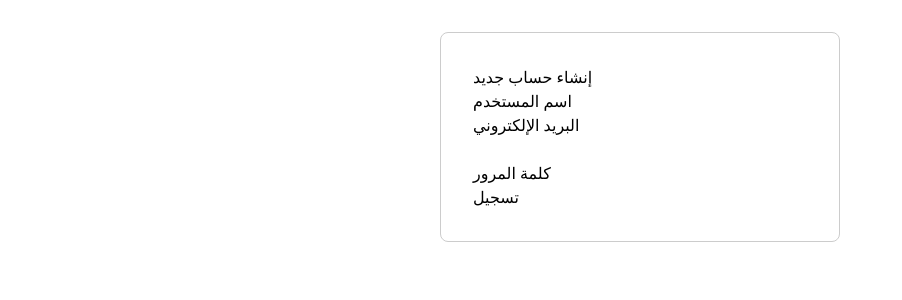
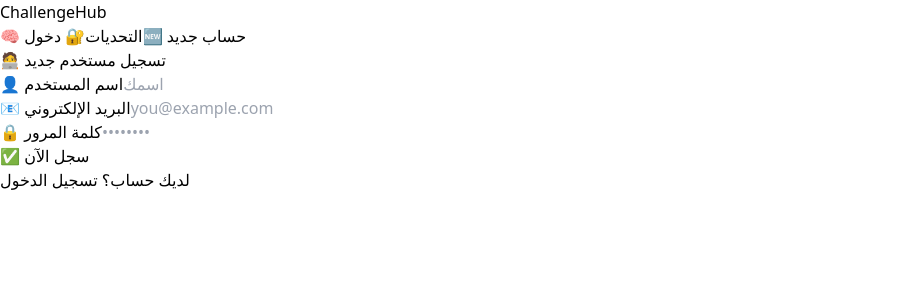
Before and after one commit to hdsm55/ChallengeHub, a React (Vite) app in the folder client/: page /register in a window 1280 px wide. Shown: the top 300 px of the page, without its empty margins (0-902 px from the left). Built offline with nearby package versions, Linux system fonts and the light colour scheme.

Commit message:
feat: implement Layout component and enhance routing structure; improve UI and error handling across various pages

```diff
--- a/client/src/App.jsx
+++ b/client/src/App.jsx
@@ -4,38 +4,30 @@
   Route,
   Navigate,
 } from 'react-router-dom';
-import { useAuth } from './context/AuthContext'; // استيراد السياق الخاص بالمستخدم
-import Login from './pages/Login'; // صفحة تسجيل الدخول
-import Register from './pages/Register'; // ← أضف هذا الاستيراد
-import Challenges from './pages/Challenges'; // ← أضف هذا الاستيراد لاحقًا
-import AddChallenge from './pages/AddChallenge'; // استيراد
-import ChallengeDetails from './pages/ChallengeDetails'; // استيراد تفاصيل التحدي
-import EditChallenge from './pages/EditChallenge'; // استيراد صفحة تعديل التحدي
-import { Toaster } from 'react-hot-toast';
-// لاحقًا نضيف Register و Challenges`
+
+import { useAuth } from './context/AuthContext';
+import Layout from './components/Layout';
+import Login from './pages/Login';
+import Register from './pages/Register';
+import Challenges from './pages/Challenges';
+import AddChallenge from './pages/AddChallenge';
+import ChallengeDetails from './pages/ChallengeDetails';
+import EditChallenge from './pages/EditChallenge';
 
 function App() {
   const { user } = useAuth();
-  console.log(user); // Log the user to use the variable and avoid the error
-  // console.log(user); // لو حبيت تشوف بيانات المستخدم في الكونسول
-
   return (
     <Router>
-      <Toaster position="top-center" />
       <Routes>
-        <Route path="/challenges/:id/edit" element={<EditChallenge />} />
-        <Route path="/add" element={<AddChallenge />} />
-        <Route path="/challenges/:id" element={<ChallengeDetails />} />
-        {/* هنا نضيف لاحقًا صفحة إضافة تحدٍ */}
-        <Route path="/login" element={<Login />} />
-        <Route path="/register" element={<Register />} /> {/* صفحة التسجيل */}
-        {/* هنا نضيف لاحقًا صفحة التحديات */}
-        <Route path="/challenges" element={<Challenges />} />
-        {/* إذا كان المستخدم مسجل دخول، يمكنه الوصول إلى صفحة التحديات */}
-        {/* <Route path="/challenges" element={user ? <Challenges /> : <Navigate to="/login" replace />} /> */}
-        {/* هنا نضيف لاحقًا الصفحات المحمية بعد تسجيل الدخول */}
-        {/* إعادة توجيه: لو دخل المستخدم مسار غير موجود */}
-        <Route path="*" element={<Navigate to="/login" replace />} />
+        <Route path="/" element={<Layout />}>
+          <Route path="/login" element={<Login />} />
+          <Route path="/register" element={<Register />} />
+          <Route path="/challenges" element={<Challenges />} />
+          <Route path="/add" element={<AddChallenge />} />
+          <Route path="/challenges/:id" element={<ChallengeDetails />} />
+          <Route path="/challenges/:id/edit" element={<EditChallenge />} />
+          <Route path="*" element={<Navigate to="/login" replace />} />
+        </Route>
       </Routes>
     </Router>
   );
--- /dev/null
+++ b/client/src/components/Layout.jsx
@@ -0,0 +1,48 @@
+import { Link, Outlet } from 'react-router-dom';
+import { useAuth } from '../context/AuthContext';
+
+function Layout() {
+  const { user, logout } = useAuth();
+
+  return (
+    <div className="min-h-screen bg-dot bg-gradient-to-br from-purple-900 via-indigo-900 to-black text-white">
+      <header className="flex items-center justify-between px-6 py-4 border-b border-white/10">
+        <h1 className="text-2xl font-bold">
+          <span className="text-cyan-400">Challenge</span>
+          <span className="text-purple-300">Hub</span>
+        </h1>
+
+        <nav className="flex gap-6 items-center">
+          <Link to="/challenges" className="hover:underline">
+            🧠 التحديات
+          </Link>
+          {user && (
+            <Link to="/add" className="hover:underline">
+              ➕ أضف تحدي
+            </Link>
+          )}
+          {user ? (
+            <button onClick={logout} className="hover:underline">
+              🚪 تسجيل الخروج
+            </button>
+          ) : (
+            <>
+              <Link to="/login" className="hover:underline">
+                🔐 دخول
+              </Link>
+              <Link to="/register" className="hover:underline">
+                🆕 حساب جديد
+              </Link>
+            </>
+          )}
+        </nav>
+      </header>
+
+      <main className="p-6">
+        <Outlet /> {/* ← هنا يتم عرض الصفحات الفرعية */}
+      </main>
+    </div>
+  );
+}
+
+export default Layout;
--- a/client/src/main.jsx
+++ b/client/src/main.jsx
@@ -3,7 +3,6 @@
 import App from './App.jsx';
 import { AuthProvider } from './context/AuthContext.jsx'; // ← استدعاء المزود
 import '../src/styles/index.css'; // استيراد ملف CSS الخاص بك
-import { Toaster } from 'react-hot-toast';
 
 ReactDOM.createRoot(document.getElementById('root')).render(
   <React.StrictMode>
--- a/client/src/pages/AddChallenge.jsx
+++ b/client/src/pages/AddChallenge.jsx
@@ -2,6 +2,7 @@
 import api from '../api/axios';
 import { useNavigate } from 'react-router-dom';
 import { useAuth } from '../context/AuthContext';
+import toast from 'react-hot-toast';
 
 function AddChallenge() {
   const { token, user } = useAuth();
@@ -11,7 +12,7 @@
   const [description, setDescription] = useState('');
   const [startDate, setStartDate] = useState('');
   const [endDate, setEndDate] = useState('');
-  const [error, setError] = useState('');
+  const [loading, setLoading] = useState(false);
 
   useEffect(() => {
     if (!token) navigate('/login');
@@ -19,6 +20,7 @@
 
   const handleSubmit = async (e) => {
     e.preventDefault();
+    setLoading(true);
     try {
       await api.post(
         '/challenges',
@@ -35,71 +37,71 @@
           },
         }
       );
+
+      toast.success('✅ تم إضافة التحدي بنجاح!');
       navigate('/challenges');
     } catch (err) {
-      setError(err.response?.data?.error || 'حدث خطأ أثناء الإضافة');
+      toast.error(err.response?.data?.error || 'حدث خطأ أثناء الإضافة');
+    } finally {
+      setLoading(false);
     }
   };
 
   return (
-    <div className="max-w-xl mx-auto mt-12 p-8 bg-white rounded-2xl shadow-md border">
-      <h2 className="text-2xl font-bold text-blue-600 mb-6 text-center">
+    <div className="max-w-2xl mx-auto mt-10 bg-white/5 p-8 rounded-xl shadow-lg text-white">
+      <h2 className="text-3xl font-bold mb-6 text-purple-300">
         📝 إضافة تحدٍ جديد
       </h2>
-
-      {error && (
-        <p className="text-red-600 mb-4 text-center font-medium">{error}</p>
-      )}
-
-      <form onSubmit={handleSubmit} className="space-y-5">
+      <form onSubmit={handleSubmit} className="space-y-4">
         <div>
-          <label className="block mb-1 font-semibold">عنوان التحدي</label>
+          <label className="block mb-1">📌 العنوان</label>
           <input
             type="text"
             value={title}
             onChange={(e) => setTitle(e.target.value)}
             required
-            className="w-full border border-gray-300 rounded-lg px-4 py-2 focus:outline-none focus:ring-2 focus:ring-blue-500"
+            className="w-full bg-white/10 p-2 rounded text-white placeholder:text-gray-400"
+            placeholder="مثال: تحدي القراءة"
           />
         </div>
-
         <div>
-          <label className="block mb-1 font-semibold">الوصف</label>
+          <label className="block mb-1">🧠 الوصف</label>
           <textarea
             value={description}
             onChange={(e) => setDescription(e.target.value)}
             required
-            className="w-full border border-gray-300 rounded-lg px-4 py-2 h-28 resize-none focus:outline-none focus:ring-2 focus:ring-blue-500"
+            className="w-full bg-white/10 p-2 rounded text-white placeholder:text-gray-400"
+            placeholder="اشرح التحدي بإيجاز..."
           ></textarea>
         </div>
-
+        <div className="grid grid-cols-2 gap-4">
           <div>
-          <label className="block mb-1 font-semibold">تاريخ البداية</label>
+            <label className="block mb-1">📅 البداية</label>
             <input
               type="date"
               value={startDate}
               onChange={(e) => setStartDate(e.target.value)}
               required
-            className="w-full border border-gray-300 rounded-lg px-4 py-2 focus:outline-none focus:ring-2 focus:ring-blue-500"
+              className="w-full bg-white/10 p-2 rounded text-white"
             />
           </div>
-
           <div>
-          <label className="block mb-1 font-semibold">تاريخ النهاية</label>
+            <label className="block mb-1">📅 النهاية</label>
             <input
               type="date"
               value={endDate}
               onChange={(e) => setEndDate(e.target.value)}
               required
-            className="w-full border border-gray-300 rounded-lg px-4 py-2 focus:outline-none focus:ring-2 focus:ring-blue-500"
+              className="w-full bg-white/10 p-2 rounded text-white"
             />
           </div>
-
+        </div>
         <button
           type="submit"
-          className="w-full bg-blue-600 text-white font-bold py-2 rounded-lg hover:bg-blue-700 transition"
+          disabled={loading}
+          className="w-full mt-4 py-2 bg-gradient-to-r from-purple-600 to-indigo-600 rounded font-bold hover:scale-[1.02] transition"
         >
-          ➕ إضافة التحدي
+          {loading ? '🚀 جاري الإضافة...' : '➕ أضف التحدي'}
         </button>
       </form>
     </div>
--- a/client/src/pages/EditChallenge.jsx
+++ b/client/src/pages/EditChallenge.jsx
@@ -2,30 +2,30 @@
 import { useParams, useNavigate } from 'react-router-dom';
 import api from '../api/axios';
 import { useAuth } from '../context/AuthContext';
+import toast from 'react-hot-toast';
 
 function EditChallenge() {
   const { id } = useParams();
+  const navigate = useNavigate();
   const { token } = useAuth();
-  const navigate = useNavigate();
 
   const [title, setTitle] = useState('');
   const [description, setDescription] = useState('');
   const [startDate, setStartDate] = useState('');
   const [endDate, setEndDate] = useState('');
-  const [error, setError] = useState('');
+  const [loading, setLoading] = useState(false);
 
   useEffect(() => {
     const fetchChallenge = async () => {
       try {
-        const response = await api.get(`/challenges/${id}`);
-        const c = response.data;
-        setTitle(c.title);
-        setDescription(c.description);
-        setStartDate(c.start_date.slice(0, 10));
-        setEndDate(c.end_date.slice(0, 10));
+        const res = await api.get(`/challenges/${id}`);
+        const data = res.data;
+        setTitle(data.title);
+        setDescription(data.description);
+        setStartDate(data.start_date.split('T')[0]);
+        setEndDate(data.end_date.split('T')[0]);
       } catch (err) {
-        console.error('❌ فشل جلب التحدي:', err);
-        setError('فشل جلب التحدي');
+        toast.error('فشل تحميل بيانات التحدي');
       }
     };
 
@@ -34,7 +34,7 @@
 
   const handleSubmit = async (e) => {
     e.preventDefault();
-
+    setLoading(true);
     try {
       await api.put(
         `/challenges/${id}`,
@@ -50,44 +50,69 @@
           },
         }
       );
-
-      alert('✅ تم التعديل بنجاح');
+      toast.success('✅ تم تعديل التحدي بنجاح');
       navigate(`/challenges/${id}`);
     } catch (err) {
-      console.error('❌ فشل التعديل:', err);
-      setError('❌ فشل التعديل');
+      toast.error(err.response?.data?.error || 'حدث خطأ أثناء التعديل');
+    } finally {
+      setLoading(false);
     }
   };
 
   return (
-    <div style={{ maxWidth: '500px', margin: '2rem auto' }}>
-      <h2>✏️ تعديل التحدي</h2>
-      {error && <p style={{ color: 'red' }}>{error}</p>}
-      <form onSubmit={handleSubmit}>
+    <div className="max-w-2xl mx-auto mt-10 bg-white/5 p-8 rounded-xl shadow-lg text-white">
+      <h2 className="text-3xl font-bold mb-6 text-purple-300">
+        ✏️ تعديل التحدي
+      </h2>
+      <form onSubmit={handleSubmit} className="space-y-4">
+        <div>
+          <label className="block mb-1">📌 العنوان</label>
           <input
             type="text"
             value={title}
             onChange={(e) => setTitle(e.target.value)}
             required
+            className="w-full bg-white/10 p-2 rounded text-white"
           />
+        </div>
+        <div>
+          <label className="block mb-1">🧠 الوصف</label>
           <textarea
             value={description}
             onChange={(e) => setDescription(e.target.value)}
             required
-        />
+            className="w-full bg-white/10 p-2 rounded text-white"
+          ></textarea>
+        </div>
+        <div className="grid grid-cols-2 gap-4">
+          <div>
+            <label className="block mb-1">📅 البداية</label>
             <input
               type="date"
               value={startDate}
               onChange={(e) => setStartDate(e.target.value)}
               required
+              className="w-full bg-white/10 p-2 rounded text-white"
             />
+          </div>
+          <div>
+            <label className="block mb-1">📅 النهاية</label>
             <input
               type="date"
               value={endDate}
               onChange={(e) => setEndDate(e.target.value)}
               required
+              className="w-full bg-white/10 p-2 rounded text-white"
             />
-        <button type="submit">💾 حفظ التغييرات</button>
+          </div>
+        </div>
+        <button
+          type="submit"
+          disabled={loading}
+          className="w-full mt-4 py-2 bg-gradient-to-r from-purple-600 to-indigo-600 rounded font-bold hover:scale-[1.02] transition"
+        >
+          {loading ? '🚀 جاري الحفظ...' : '💾 حفظ التعديلات'}
+        </button>
       </form>
     </div>
   );
--- a/client/src/pages/Login.jsx
+++ b/client/src/pages/Login.jsx
@@ -1,119 +1,68 @@
-// 🚀 واجهة تسجيل دخول خرافية عالية الإبداع + تحسينات جمالية باستخدام Tailwind و Toast و Framer Motion
 import { useState } from 'react';
 import api from '../api/axios';
 import { useNavigate } from 'react-router-dom';
-import toast, { Toaster } from 'react-hot-toast';
+import { useAuth } from '../context/AuthContext';
+import toast from 'react-hot-toast';
+import { Link } from 'react-router-dom';
 
 function Login() {
   const [email, setEmail] = useState('');
   const [password, setPassword] = useState('');
-  const [error, setError] = useState('');
-  const [loading, setLoading] = useState(false);
+  const { login } = useAuth();
   const navigate = useNavigate();
 
   const handleSubmit = async (e) => {
     e.preventDefault();
-    setLoading(true);
     try {
-      const response = await api.post('/auth/login', { email, password });
-      localStorage.setItem('token', response.data.token);
-      localStorage.setItem('user', JSON.stringify(response.data.user));
-      toast.success('✅ تم تسجيل الدخول بنجاح');
-      setTimeout(() => navigate('/challenges'), 1500);
+      const res = await api.post('/auth/login', { email, password });
+      login(res.data.token, res.data.user);
+      toast.success('تم تسجيل الدخول بنجاح');
+      navigate('/challenges');
     } catch (err) {
-      setError(err.response?.data?.error || 'حدث خطأ غير متوقع');
-      toast.error('❌ فشل في تسجيل الدخول');
-    } finally {
-      setLoading(false);
+      toast.error(err.response?.data?.error || 'فشل تسجيل الدخول');
     }
   };
 
   return (
-    <div className="relative min-h-screen bg-gradient-to-br from-[#0f0c29] via-[#302b63] to-[#24243e] flex items-center justify-center px-4 overflow-hidden">
-      <Toaster position="top-center" reverseOrder={false} />
-
-      {/* خلفيات متوهجة متحركة */}
-      <div className="absolute inset-0 overflow-hidden z-0">
-        <div className="absolute w-[600px] h-[600px] bg-purple-500 opacity-20 rounded-full top-[-200px] left-[-200px] blur-[150px] animate-pulse"></div>
-        <div className="absolute w-[400px] h-[400px] bg-blue-500 opacity-10 rounded-full bottom-[-100px] right-[-100px] blur-[120px] animate-ping"></div>
-        <div className="absolute w-[300px] h-[300px] bg-pink-600 opacity-10 rounded-full bottom-[100px] left-[200px] blur-[100px] animate-pulse"></div>
-      </div>
-
-      <div className="z-10 w-full max-w-md bg-white/10 backdrop-blur-2xl border border-white/20 rounded-3xl shadow-2xl p-10 animate-fade-in-up">
-        <h1 className="text-4xl font-extrabold text-center text-white mb-6 tracking-tight leading-tight flex items-center justify-center gap-2">
-          <svg
-            className="w-8 h-8 text-blue-400 animate-bounce"
-            xmlns="http://www.w3.org/2000/svg"
-            fill="none"
-            viewBox="0 0 24 24"
-            stroke="currentColor"
+    <div className="flex items-center justify-center min-h-[70vh]">
+      <form
+        onSubmit={handleSubmit}
+        className="bg-white/10 p-8 rounded-xl w-full max-w-md shadow-lg backdrop-blur"
       >
-            <path
-              strokeLinecap="round"
-              strokeLinejoin="round"
-              strokeWidth={2}
-              d="M12 4v16m8-8H4"
-            />
-          </svg>
-          <span className="text-transparent bg-clip-text bg-gradient-to-r from-blue-400 to-purple-500">
+        <h2 className="text-center text-2xl font-bold mb-6 text-purple-300">
           ChallengeHub Login
-          </span>
-        </h1>
-
-        {error && (
-          <p className="text-red-400 mb-4 text-center font-semibold tracking-wide animate-shake">
-            {error}
-          </p>
-        )}
-
-        <form onSubmit={handleSubmit} className="space-y-6">
-          <div>
-            <label className="block mb-2 text-sm font-medium text-white/90">
-              📧 البريد الإلكتروني
-            </label>
+        </h2>
+        <label className="block mb-2">البريد الإلكتروني</label>
         <input
           type="email"
           value={email}
           onChange={(e) => setEmail(e.target.value)}
           required
-              className="w-full bg-white/10 text-white placeholder-gray-400 border border-white/30 rounded-lg px-4 py-2 focus:outline-none focus:ring-2 focus:ring-blue-500 transition-all"
+          className="w-full mb-4 p-2 rounded bg-white/20 text-white placeholder:text-white/60"
           placeholder="you@example.com"
         />
-          </div>
-
-          <div>
-            <label className="block mb-2 text-sm font-medium text-white/90">
-              🔒 كلمة المرور
-            </label>
+        <label className="block mb-2">كلمة المرور</label>
         <input
           type="password"
           value={password}
           onChange={(e) => setPassword(e.target.value)}
           required
-              className="w-full bg-white/10 text-white placeholder-gray-400 border border-white/30 rounded-lg px-4 py-2 focus:outline-none focus:ring-2 focus:ring-purple-500 transition-all"
-              placeholder="••••••••"
+          className="w-full mb-4 p-2 rounded bg-white/20 text-white placeholder:text-white/60"
+          placeholder="••••••"
         />
-          </div>
-
         <button
           type="submit"
-            disabled={loading}
-            className="w-full bg-gradient-to-r from-blue-600 to-purple-600 hover:from-purple-600 hover:to-blue-600 text-white font-bold py-3 rounded-xl shadow-xl transform hover:scale-105 transition-all duration-300 disabled:opacity-50"
+          className="w-full bg-gradient-to-r from-purple-500 to-blue-500 py-2 rounded text-white font-bold mt-2 hover:scale-[1.02] transition"
         >
-            {loading ? '🚀 جاري التحقق...' : '🚀 دخول إلى المنصة'}
+          🚀 دخول إلى المنصة
         </button>
+        <p className="text-sm mt-4 text-gray-400 text-center">
+          لا تملك حساب؟{' '}
+          <Link to="/register" className="text-blue-400 hover:underline">
+            سجل الآن
+          </Link>
+        </p>
       </form>
-
-        <p className="text-center text-sm text-white/60 mt-6">
-          لا تملك حسابًا؟{' '}
-          <a
-            href="/register"
-            className="text-blue-300 hover:underline font-semibold"
-          >
-            أنشئ حسابًا جديدًا
-          </a>
-        </p>
-      </div>
     </div>
   );
 }
--- a/client/src/pages/Register.jsx
+++ b/client/src/pages/Register.jsx
@@ -1,54 +1,101 @@
-import { useState } from "react";
-import api from "../api/axios";
-import { useAuth } from "../context/AuthContext";
-import { useNavigate } from "react-router-dom";
+import { useState } from 'react';
+import api from '../api/axios';
+import { useNavigate } from 'react-router-dom';
+import toast from 'react-hot-toast';
+import { Link } from 'react-router-dom';
 
 function Register() {
-    const { login } = useAuth();
+  const [username, setUsername] = useState('');
+  const [email, setEmail] = useState('');
+  const [password, setPassword] = useState('');
+  const [loading, setLoading] = useState(false);
   const navigate = useNavigate();
-
-const [username, setUsername] = useState("");
-const [email, setEmail] = useState("");
-const [password, setPassword] = useState("");
-const [error, setError] = useState("");
 
   const handleSubmit = async (e) => {
     e.preventDefault();
-
+    setLoading(true);
     try {
-    const response = await api.post("/users", {
-        username,
-        email,
-        password,
-    });
-
-    // بعد نجاح التسجيل: سجل دخول المستخدم تلقائيًا
-    login(response.data.token, response.data.user);
-    navigate("/challenges"); // توجهه مباشرة للوحة التحديات
-
+      await api.post('/users', { username, email, password });
+      toast.success('✅ تم التسجيل بنجاح، يمكنك تسجيل الدخول الآن');
+      navigate('/login');
     } catch (err) {
-    setError(err.response?.data?.error || "حدث خطأ أثناء التسجيل");
+      const errorMessage = err.response?.data?.error || 'حدث خطأ أثناء التسجيل';
+      if (errorMessage.includes('مسجّل')) {
+        toast('📬 البريد مسجل مسبقًا، تم تحويلك لتسجيل الدخول');
+        navigate('/login');
+      }
+      // ✅ إذا كان البريد مسجلاً مسبقًا → نوجهه لتسجيل الدخول
+      if (
+        errorMessage.toLowerCase().includes('already') ||
+        errorMessage.includes('exists')
+      ) {
+        toast('📬 البريد مسجل مسبقًا، تم تحويلك لتسجيل الدخول');
+        navigate('/login');
+      } else {
+        toast.error(errorMessage);
+      }
     }
   };
 
   return (
-        <div style={{ maxWidth: "400px", margin: "2rem auto", padding: "2rem", border: "1px solid #ccc", borderRadius: "8px" }}>
-        <h2>إنشاء حساب جديد</h2>
-        {error && <p style={{ color: "red" }}>{error}</p>}
-        <form onSubmit={handleSubmit}>
+    <div className="flex items-center justify-center min-h-[80vh]">
+      <form
+        onSubmit={handleSubmit}
+        className="bg-white/5 p-8 rounded-xl shadow-lg w-full max-w-md text-white space-y-4"
+      >
+        <h2 className="text-3xl font-bold text-purple-300 text-center mb-6">
+          🧑‍💻 تسجيل مستخدم جديد
+        </h2>
+
         <div>
-            <label>اسم المستخدم</label>
-            <input type="text" value={username} onChange={(e) => setUsername(e.target.value)} required />
+          <label className="block mb-1">👤 اسم المستخدم</label>
+          <input
+            type="text"
+            required
+            value={username}
+            onChange={(e) => setUsername(e.target.value)}
+            className="w-full p-2 rounded bg-white/10 text-white"
+            placeholder="اسمك"
+          />
         </div>
+
         <div>
-            <label>البريد الإلكتروني</label>
-            <input type="email" value={email} onChange={(e) => setEmail(e.target.value)} required />
+          <label className="block mb-1">📧 البريد الإلكتروني</label>
+          <input
+            type="email"
+            required
+            value={email}
+            onChange={(e) => setEmail(e.target.value)}
+            className="w-full p-2 rounded bg-white/10 text-white"
+            placeholder="you@example.com"
+          />
         </div>
+
         <div>
-            <label>كلمة المرور</label>
-            <input type="password" value={password} onChange={(e) => setPassword(e.target.value)} required />
+          <label className="block mb-1">🔒 كلمة المرور</label>
+          <input
+            type="password"
+            required
+            value={password}
+            onChange={(e) => setPassword(e.target.value)}
+            className="w-full p-2 rounded bg-white/10 text-white"
+            placeholder="••••••••"
+          />
         </div>
-            <button type="submit">تسجيل</button>
+
+        <button
+          type="submit"
+          disabled={loading}
+          className="w-full mt-4 py-2 bg-gradient-to-r from-purple-600 to-indigo-600 rounded font-bold hover:scale-[1.02] transition"
+        >
+          {loading ? '📩 جارٍ التسجيل...' : '✅ سجل الآن'}
+        </button>
+        <p className="text-sm mt-4 text-gray-400 text-center">
+          لديك حساب؟{' '}
+          <Link to="/login" className="text-blue-400 hover:underline">
+            تسجيل الدخول
+          </Link>
+        </p>
       </form>
     </div>
   );
```
Also changed, not shown: client/src/pages/ChallengeDetails.jsx (+26 -14 lines), client/src/pages/Challenges.jsx (+38 -46 lines), 1 other file (tests, documents, lock files or other folders). Lines whose indentation alone changed are shown as unchanged.
